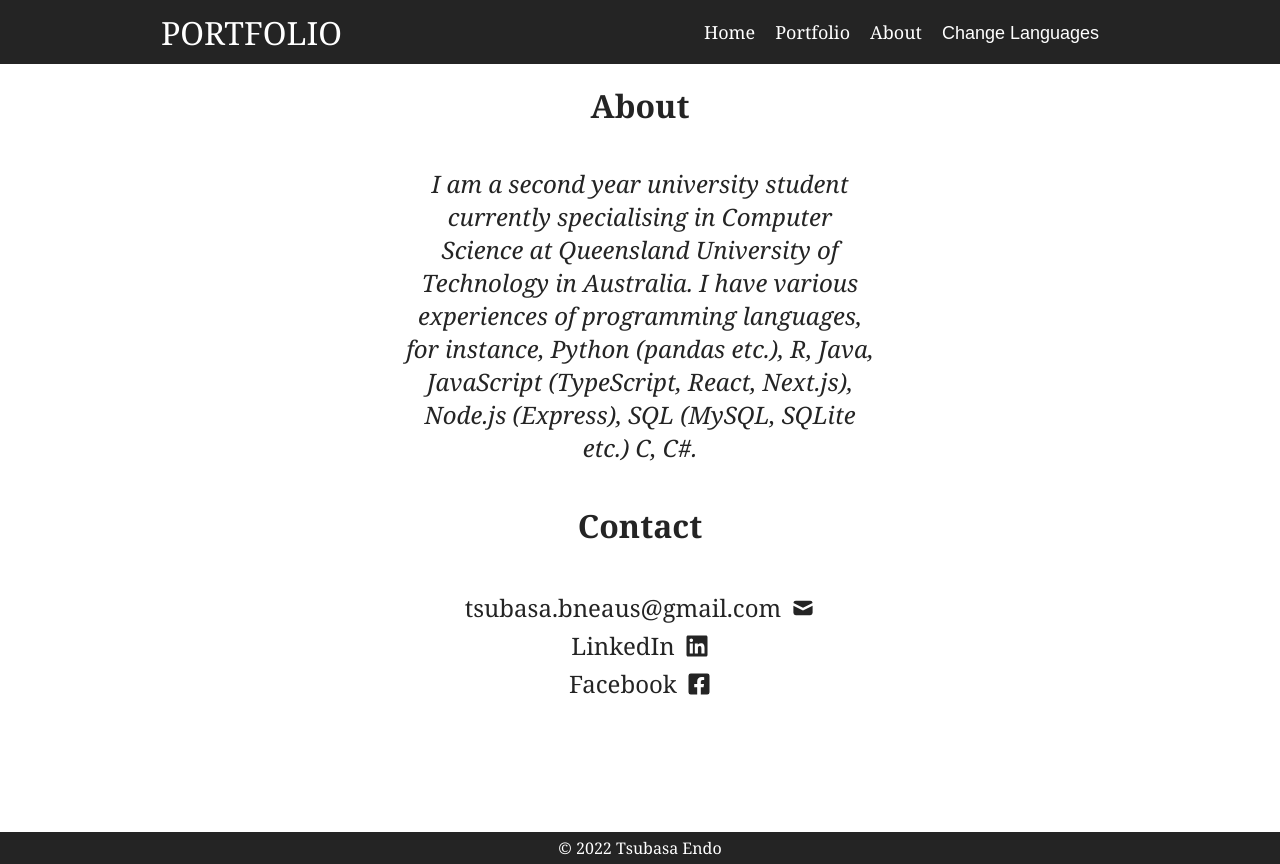
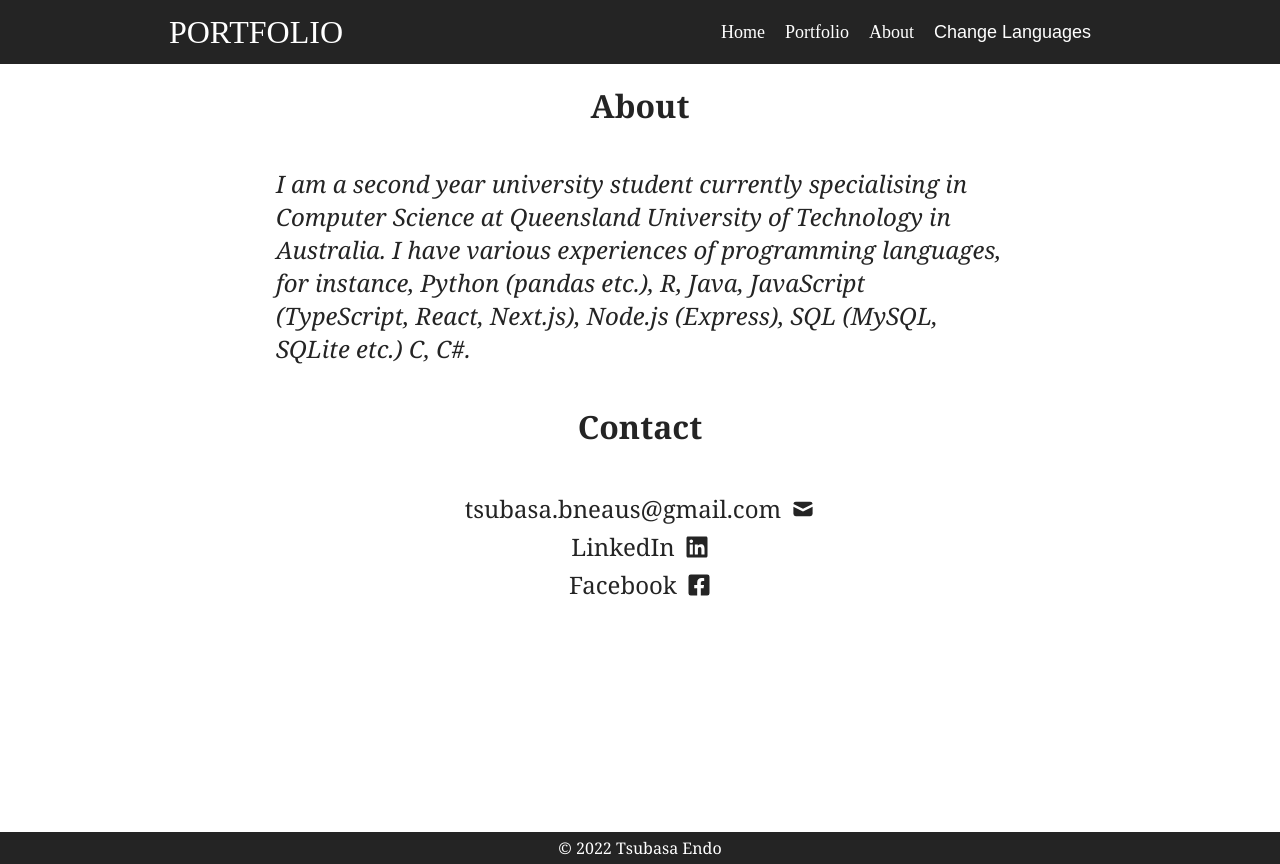
Before and after one commit to TsubasaBneAus/website-portfolio, a Next.js app: page /about in a window 1280 px wide. Built offline with nearby package versions, Linux system fonts and the light colour scheme.

Commit message:
fix layout

```diff
--- a/styles/globals.css
+++ b/styles/globals.css
@@ -6,7 +6,6 @@
 
 body {
   margin: 0;
-  font-family: Georgia, "Times New Roman", Times, serif;
   min-height: 100vh;
   position: relative;
   padding-bottom: 34px;
@@ -15,6 +14,7 @@ body {
 
 main {
   margin-top: 64px;
+  font-family: Georgia, 'Times New Roman', Times, serif;
 }
 
 header {
@@ -147,14 +147,19 @@ footer p {
   padding: 3px;
 }
 
-.introduction p,
-.description {
-  padding-left: 30%;
-  padding-right: 30%;
+.introduction p {
   margin: 20px;
   font-style: italic;
   font-size: 24px;
   text-align: center;
+}
+
+.description {
+  padding-left: 20%;
+  padding-right: 20%;
+  margin: 20px;
+  font-style: italic;
+  font-size: 24px;
 }
 
 @media screen and (max-width: 600px) {
```
